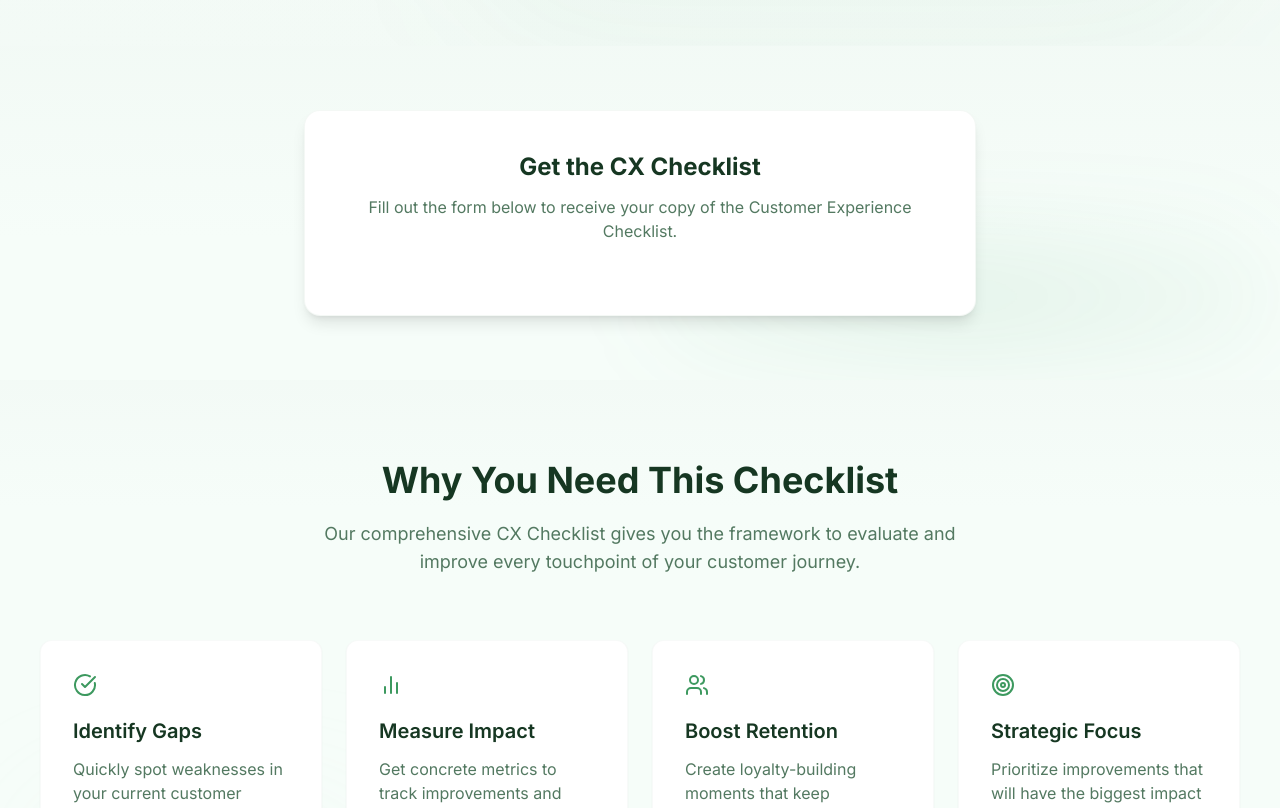
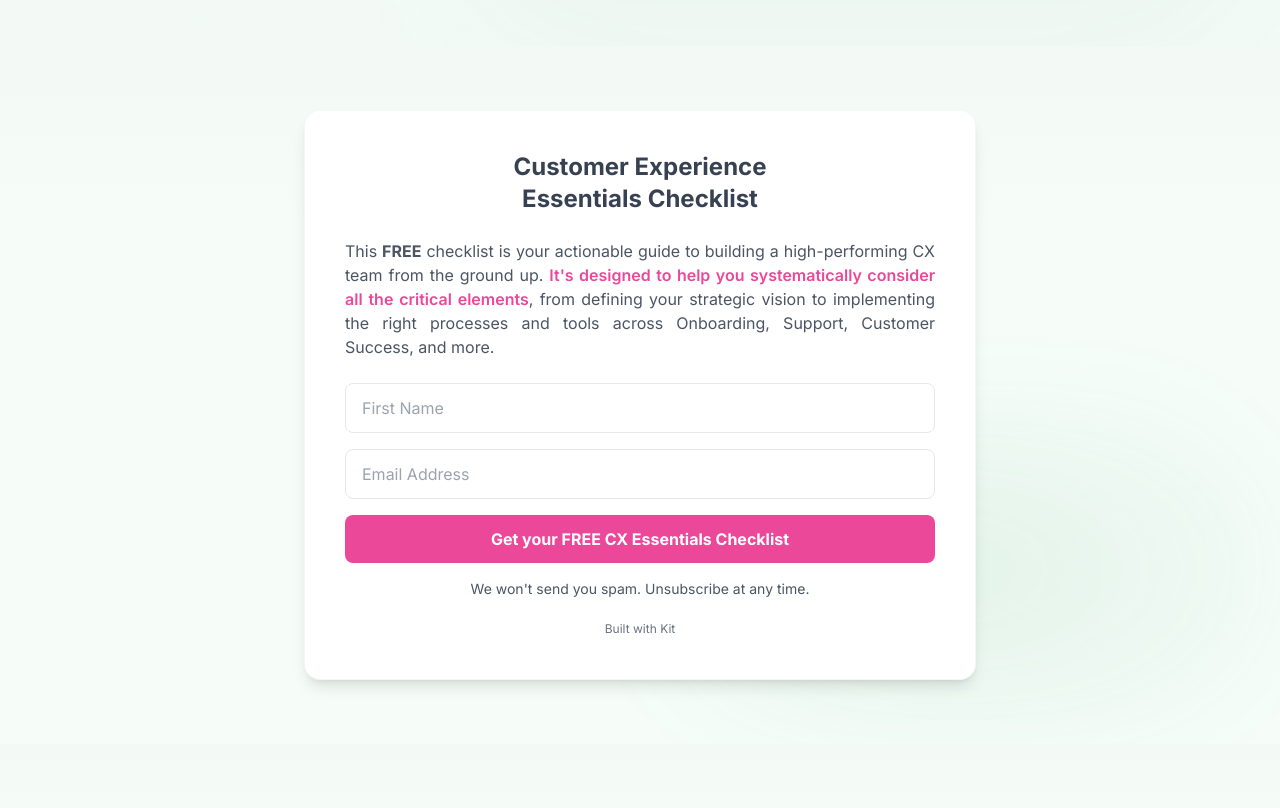
Before and after one commit to nexionly/signup-cx-checklist, a React (Vite) app: page / in a window 1280 px wide. Shown: the part 454-1262 px from the top of the page. Built offline with nearby package versions, Linux system fonts and the light colour scheme; grey boxes are pictures that could not be loaded.

Commit message:
Replace KIT form with HTML form
Replaces the KIT form script with the provided HTML form for the signup section.

```diff
--- a/index.html
+++ b/index.html
@@ -20,6 +20,7 @@
     <link rel="preconnect" href="https://fonts.googleapis.com">
     <link rel="preconnect" href="https://fonts.gstatic.com" crossorigin>
     <link href="https://fonts.googleapis.com/css2?family=Inter:wght@300;400;500;600;700&display=swap" rel="stylesheet">
+    <script src="https://f.convertkit.com/ckjs/ck.5.js"></script>
   </head>
 
   <body>
@@ -27,6 +28,5 @@
     <!-- IMPORTANT: DO NOT REMOVE THIS SCRIPT TAG OR THIS VERY COMMENT! -->
     <script src="https://cdn.gpteng.co/gptengineer.js" type="module"></script>
     <script type="module" src="/src/main.tsx"></script>
-    <script async data-uid="3666d9f307" src="https://mattegreenmedia.kit.com/3666d9f307/index.js"></script>
   </body>
 </html>
--- a/src/components/SignupForm.tsx
+++ b/src/components/SignupForm.tsx
@@ -1,32 +1,94 @@
 
-import React, { useEffect, useRef } from 'react';
+import React from 'react';
 
 const SignupForm = () => {
-  const formRef = useRef<HTMLDivElement>(null);
-
-  useEffect(() => {
-    // Create a container for the KIT form
-    const container = formRef.current;
-
-    // We don't need to create the script here since it's already in index.html
-    // This component just provides a place for the form to render
-  }, []);
-
   return (
     <div id="signup-section" className="w-full bg-background py-16 px-4 relative">
       <div className="max-w-2xl mx-auto relative z-10">
         <div
-          ref={formRef}
           id="kit-form-container"
           className="bg-white p-8 md:p-10 rounded-2xl shadow-lg border border-border/30"
         >
-          {/* The KIT form will be injected here automatically via the script */}
-          <div className="text-center mb-8">
-            <h3 className="text-2xl font-bold mb-3">Get the CX Checklist</h3>
-            <p className="text-muted-foreground">
-              Fill out the form below to receive your copy of the Customer Experience Checklist.
-            </p>
-          </div>
+          <form
+            action="https://app.kit.com/forms/7777858/subscriptions"
+            className="seva-form formkit-form"
+            method="post"
+            data-sv-form="7777858"
+            data-uid="3666d9f307"
+            data-format="modal"
+            data-version="5"
+          >
+            <div className="formkit-background" style={{
+              backgroundImage: "url('https://embed.filekitcdn.com/e/xoL6VaUcUbq1GHKbjhnWWm/mYjDtD3P1pEmMgFyvCsfWQ')",
+              opacity: 0.2
+            }}></div>
+
+            <div data-style="minimal">
+              <div className="formkit-header text-center mb-6" data-element="header">
+                <h2 className="text-2xl font-bold text-gray-700">Customer Experience <br />Essentials Checklist</h2>
+              </div>
+
+              <div className="formkit-subheader mb-6" data-element="subheader">
+                <p className="text-gray-600 text-justify">
+                  This <strong>FREE</strong> checklist is your actionable guide to building a high-performing CX team from the ground up. <span className="text-pink-500 font-semibold">It's designed to help you systematically consider all the critical elements</span>, from defining your strategic vision to implementing the right processes and tools across Onboarding, Support, Customer Success, and more.
+                </p>
+              </div>
+
+              <ul className="formkit-alert formkit-alert-error" data-element="errors" data-group="alert"></ul>
+
+              <div data-element="fields" data-stacked="true" className="space-y-4">
+                <div className="formkit-field">
+                  <input
+                    className="w-full px-4 py-3 border border-gray-200 rounded-lg focus:outline-none focus:ring-2 focus:ring-primary/50 focus:border-primary"
+                    aria-label="First Name"
+                    name="fields[first_name]"
+                    required
+                    placeholder="First Name"
+                    type="text"
+                  />
+                </div>
+
+                <div className="formkit-field">
+                  <input
+                    className="w-full px-4 py-3 border border-gray-200 rounded-lg focus:outline-none focus:ring-2 focus:ring-primary/50 focus:border-primary"
+                    name="email_address"
+                    aria-label="Email Address"
+                    placeholder="Email Address"
+                    required
+                    type="email"
+                  />
+                </div>
+
+                <button
+                  data-element="submit"
+                  className="formkit-submit formkit-submit w-full bg-pink-500 hover:bg-pink-600 text-white font-bold py-3 px-6 rounded-lg transition-colors duration-200"
+                >
+                  <div className="formkit-spinner">
+                    <div></div>
+                    <div></div>
+                    <div></div>
+                  </div>
+                  <span>Get your FREE CX Essentials Checklist</span>
+                </button>
+              </div>
+
+              <div className="formkit-guarantee text-center mt-4 text-sm text-gray-600" data-element="guarantee">
+                We won't send you spam. Unsubscribe at any time.
+              </div>
+
+              <div className="formkit-powered-by-convertkit-container mt-4 text-center">
+                <a
+                  href="https://kit.com/features/forms?utm_campaign=poweredby&utm_content=form&utm_medium=referral&utm_source=dynamic"
+                  data-element="powered-by"
+                  className="text-xs text-gray-500 hover:underline"
+                  target="_blank"
+                  rel="nofollow"
+                >
+                  Built with Kit
+                </a>
+              </div>
+            </div>
+          </form>
         </div>
       </div>
 
```
